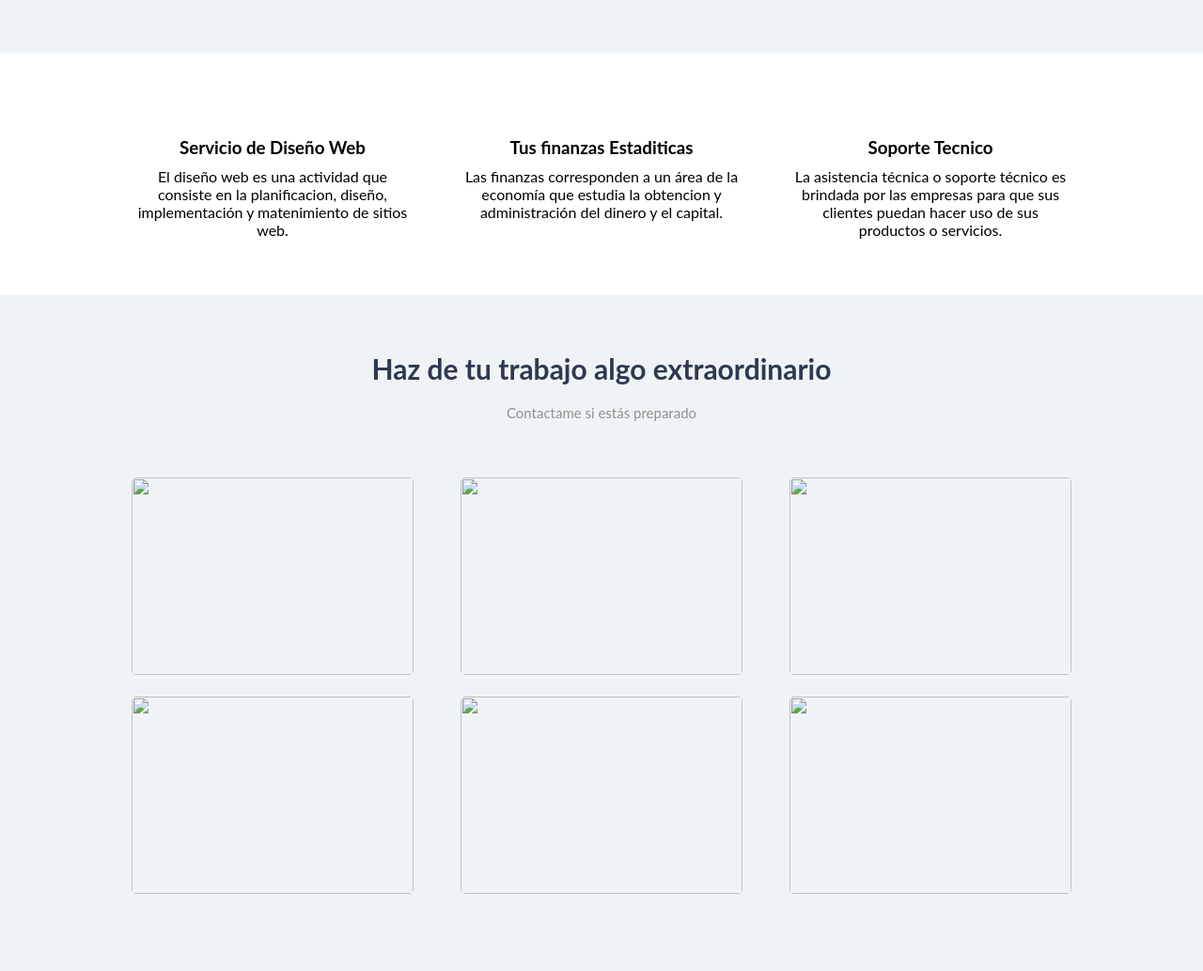
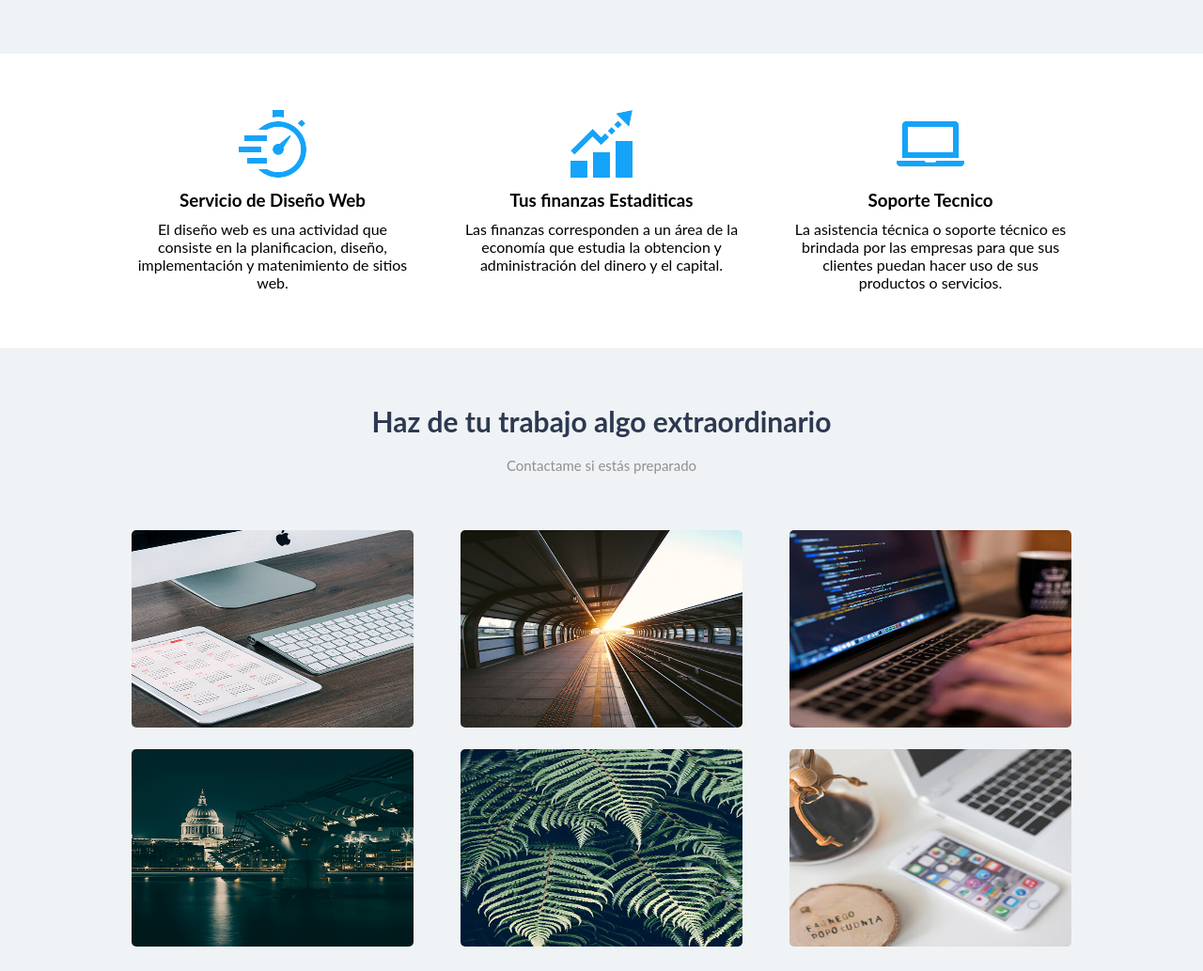
Before and after one commit to HeimerQ/DeveloperHeimer, a plain HTML site: page index.html in a window 1280 px wide. Shown: the part 751-1784 px from the top of the page at 94% size. Drawn offline with Linux system fonts and the light colour scheme; files that its build step writes are made by us from their sources; files whose address does not match are found by name.

Commit message:
Update index.html

```diff
--- a/index.html
+++ b/index.html
@@ -5,7 +5,7 @@
     <meta name="viewport" content="width=device-width, initial-scale=1.0">
     <meta http-equiv="X-UA-Compatible" content="IE=edge">
     <title>Heimer Rene</title>
-    <link rel="stylesheet" href="css/estilos.css">
+    <link rel="stylesheet" href="estilos.css">
 </head>
 <body>
     <header>
@@ -44,7 +44,7 @@
             <div class="contenedor">
                 <div class="contenido-cajas">
                     <div class="tarjeta">
-                        <img src="img/icono1.png" alt=""
+                        <img src="icono1.png" alt=""
                         class="imagen-tarjeta">
                         <div class="contenido-tarjeta">
                             <h3 class="titulo-tarjeta">Servicio de Diseño Web</h3>
@@ -54,7 +54,7 @@
                         </div>
                     </div>
                 <div class="tarjeta">
-                    <img src="img/icono2.png" alt="" class="imagen-tarjeta">
+                    <img src="icono2.png" alt="" class="imagen-tarjeta">
                     <div class="contenido-tarjeta">
                         <h3 class="titulo-tarjeta">
                         Tus finanzas Estaditicas</h3>
@@ -64,7 +64,7 @@
                     </div>
                 </div>
                 <div class="tarjeta">
-                        <img src="img/icono3.png" alt="" class="imagen-tarjeta">
+                        <img src="icono3.png" alt="" class="imagen-tarjeta">
                         <div class="contenido-tarjeta">
                             <h3 class="titulo-tarjeta">
                                 Soporte Tecnico</h3>
@@ -84,22 +84,22 @@
                 </div>
                 <section class="galeria">
                     <div class="fotos">
-                        <img src="img/1.jpg" alt="">
+                        <img src="1.jpg" alt="">
                     </div>
                     <div class="fotos">
-                        <img src="img/2.jpg" alt="">
+                        <img src="2.jpg" alt="">
                     </div>
                     <div class="fotos">
-                        <img src="img/3.jpg" alt="">
+                        <img src="3.jpg" alt="">
                     </div>
                     <div class="fotos">
-                        <img src="img/4.jpg" alt="">
+                        <img src="4.jpg" alt="">
                     </div>
                     <div class="fotos">
-                        <img src="img/5.jpg" alt="">
+                        <img src="5.jpg" alt="">
                     </div>
                     <div class="fotos">
-                        <img src="img/6.jpg" alt="">
+                        <img src="6.jpg" alt="">
                     </div>
                 </section>
             </div>
```
